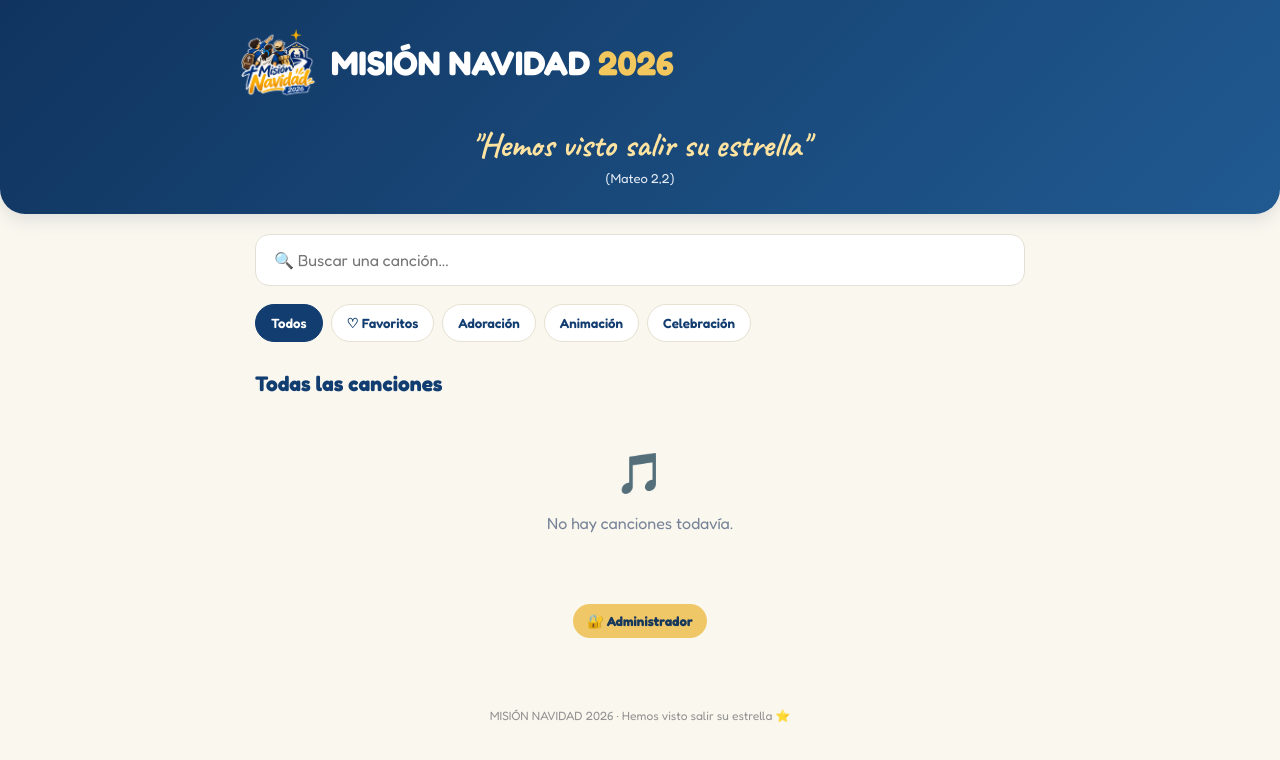
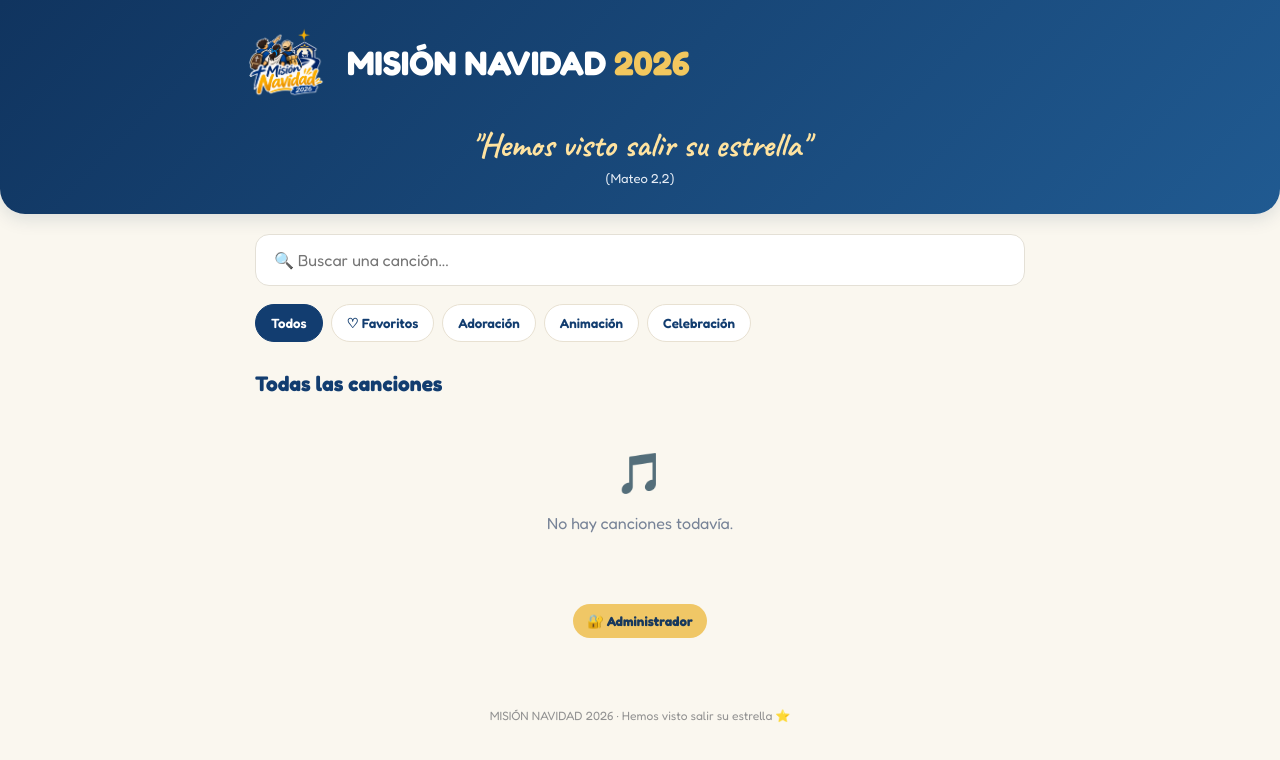
Before and after one commit to anderchelo-design/Mision-navidad-, a plain HTML site: page index.html in a window 1280 px wide. Drawn offline with Linux system fonts and the light colour scheme.

Commit message:
Update index.html

```diff
--- a/index.html
+++ b/index.html
@@ -46,7 +46,7 @@ header {
   gap: 15px;
 }
 .logo {
-  width: 76px;
+  width: 92px;
   height: 76px;
   object-fit: contain;
   border-radius: 12px;
```
